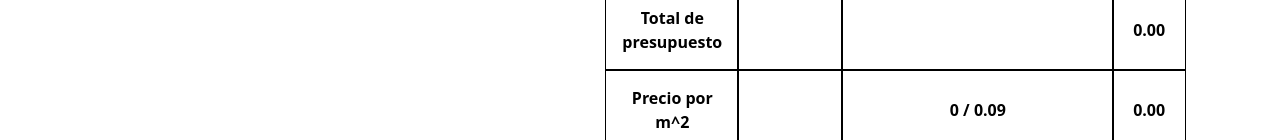
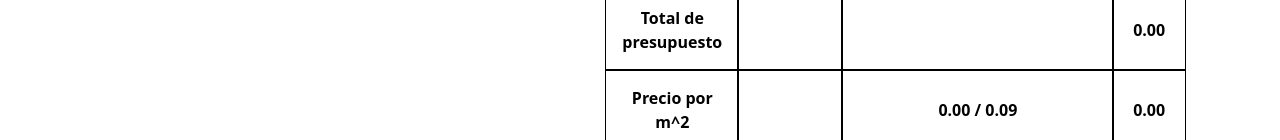
Before and after one commit to CarlosCr18/viguetas, a React (Create React App) app: page / in a window 1280 px wide. Both pictures are taken after a click on the checkbox "Tabla de cotizacion". Shown: the part 660-800 px from the top of the page. Built offline with nearby package versions, Linux system fonts and the light colour scheme.

Commit message:
se actualizo informacion y redondearon datos

```diff
--- a/src/App.css
+++ b/src/App.css
@@ -129,6 +129,7 @@ th {
   margin-left: var(--distanciaEntreViguetas);
   margin-top: var(--margenTop);
   font-weight: bold;
+  white-space: nowrap;
 }
 
 .anchoDeMedida {
--- a/src/App.tsx
+++ b/src/App.tsx
@@ -37,10 +37,11 @@ function App() {
   const [mostrarPlano, setMostrarPlano] = React.useState(false);
 
   const offsetDeMedidas: number = medidasSonInteriores ? 0 : 30;
-  const cantidadDeHileras =
+  const cantidadDeHileras = +(
     Math.round(
-      (ancho - offsetDeMedidas) / (tipoDeBovedilla.efectivo + 12) / 0.5
-    ) * 0.5;
+      (ancho - offsetDeMedidas) / (tipoDeBovedilla.efectivo + 12) / 0.01
+    ) * 0.01
+  ).toFixed(2);
 
   const distanciaEntreViguetas: number = tipoDeBovedilla.efectivo;
 
--- a/src/informacion.tsx
+++ b/src/informacion.tsx
@@ -42,7 +42,9 @@ const Informacion: React.FC<Props> = ({
     ? (area - cantidadDeViguetas * 12 * largo) / (58 * 300)
     : (area - cantidadDeViguetas * 12 * largo) / (78 * 150);*/
   const cantidadDeBovedillas: number =
-    (largoDeVigueta / TipoDeBovedilla.largo) * cantidadDeHileras;
+    TipoDeBovedilla.largo < 100
+      ? Math.floor((largoDeVigueta / TipoDeBovedilla.largo) * cantidadDeHileras)
+      : (largoDeVigueta / TipoDeBovedilla.largo) * cantidadDeHileras;
   const distanciaEntreUltimaViguetaYMuro: number = inicial
     ? ancho - 12 - cantidadDeViguetas * (TipoDeBovedilla.efectivo + 12)
     : ancho - cantidadDeViguetas * (TipoDeBovedilla.efectivo + 12);
--- a/src/tablaDeInformacion.tsx
+++ b/src/tablaDeInformacion.tsx
@@ -65,14 +65,14 @@ const TablaDeInformacion: React.FC<tablaProps> = ({ arrayDeInformacion }) => {
                   className="inputDeCostos"
                   value={arrayDeInputsDeCostos[index]}
                   type="number"
-                  min="0"
-                  step=".01"
+                  min="0.0"
+                  step="0.01"
                   onChange={({ target }) => {
                     let tempArrayDeInputsDeCostos: number[] = [
                       ...arrayDeInputsDeCostos,
                     ];
 
-                    let itemDeArrayDeInputsDeCostos: number = parseInt(
+                    let itemDeArrayDeInputsDeCostos: number = parseFloat(
                       target.value
                     );
                     tempArrayDeInputsDeCostos[index] =
@@ -121,7 +121,7 @@ const TablaDeInformacion: React.FC<tablaProps> = ({ arrayDeInformacion }) => {
           <th>Precio por m^2</th>
           <th></th>
           <th>
-            {sumaTotalDePrecios +
+            {sumaTotalDePrecios.toFixed(2) +
               " / " +
               (arrayDeInformacion[2].cantidad / 1.1).toFixed(2)}
           </th>
```
